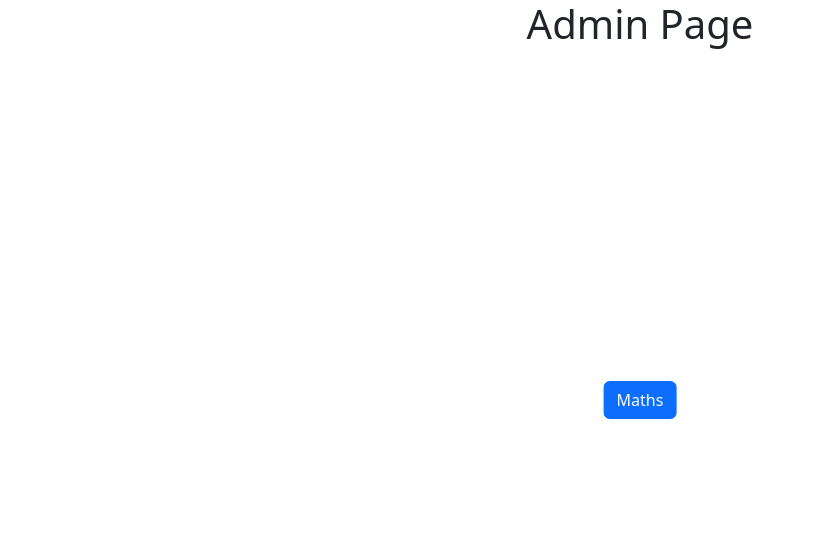
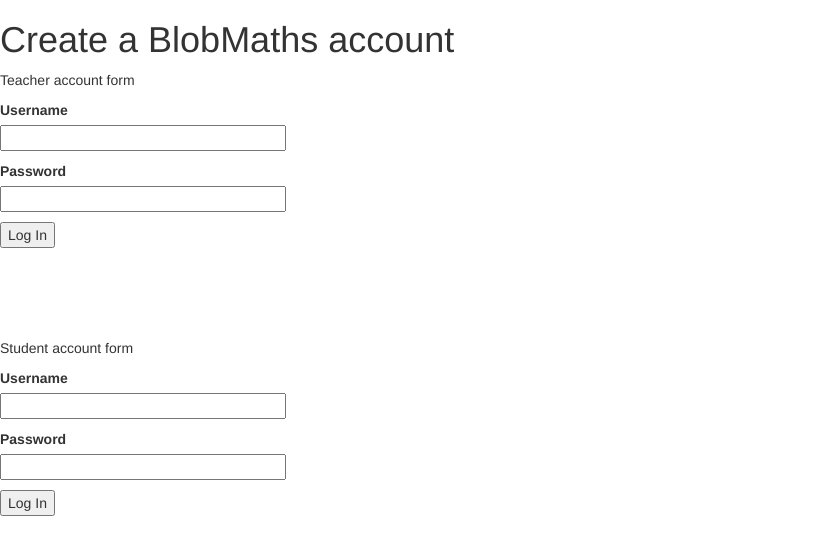
Before and after one commit to Acvari/BlobMaths, a Flask app: page /admin in a window 1280 px wide. Shown: the top 555 px of the page, without its empty margins (0-815 px from the left). Run offline with Flask 2, Linux system fonts and the light colour scheme; some libraries are stand-ins or nearby versions.

Commit message:
Two forms on the admin page where the data input can be used by the server.

```diff
--- a/application.py
+++ b/application.py
@@ -2,6 +2,8 @@
 from secret import Config
 from forms import LoginForm
 from forms import ProfileForm
+from forms import TeacherForm
+from forms import StudentForm
 from flask_bootstrap import Bootstrap
 from flask_login import LoginManager, current_user, login_user
 from user_placeholder import User
@@ -45,7 +47,7 @@
 	form = LoginForm()
 	if form.validate_on_submit():
 		# Admin login
-		if (form.username.data == 'admin') and (form.password.data == 'admin420'):
+		if (form.username.data == 'admin') and (form.password.data == 'admin'):
 			login_user(user)
 			return redirect('/admin')
 		elif (form.username.data != 'Batting Chestum') and (form.password.data != 'bigload420'):
@@ -72,7 +74,16 @@
 
 @app.route('/admin', methods=['GET', 'POST'])
 def admin():
-	return render_template('admin.html')
+	teacher_form = TeacherForm()
+	student_form = StudentForm()
+
+	if teacher_form.submit1.data and teacher_form.validate():
+		return 'Teacher form'
+	if student_form.submit2.data and student_form.validate():
+		return 'Student form'
+
+	return render_template('admin.html', title='Account creation', teacherForm=teacher_form, studentForm=student_form)
+
 
 if __name__ == "__main__":
 	app.run()
--- a/forms.py
+++ b/forms.py
@@ -13,3 +13,13 @@
     photo = SelectField('Photo', choices=[('1', 'Monke'), ('2', 'Ber'), ('3', 'Cat'), ('4', 'Fox')])
     submitNickname = SubmitField('Save changes')
     submitPhoto = SubmitField('Save changes')
+
+class TeacherForm(FlaskForm):
+    username = StringField('Username', validators=[DataRequired()])
+    password = PasswordField('Password', validators=[DataRequired()])
+    submit1 = SubmitField('Log In')
+
+class StudentForm(FlaskForm):
+    username = StringField('Username', validators=[DataRequired()])
+    password = PasswordField('Password', validators=[DataRequired()])
+    submit2 = SubmitField('Log In')
--- a/templates/admin.html
+++ b/templates/admin.html
@@ -1,37 +1,48 @@
-<!doctype html>
+<!DOCTYPE html>
 <html lang="en">
 <head>
-    <meta charset="utf-8">
-    <meta name="viewport" content="width=device-width, initial-scale=1">
-    <title>Admin</title>
-    <link href="https://cdn.jsdelivr.net/npm/bootstrap@5.2.2/dist/css/bootstrap.min.css" rel="stylesheet"
-          integrity="sha384-Zenh87qX5JnK2Jl0vWa8Ck2rdkQ2Bzep5IDxbcnCeuOxjzrPF/et3URy9Bv1WTRi" crossorigin="anonymous">
-    <script src="https://cdn.jsdelivr.net/npm/@popperjs/core@2.11.6/dist/umd/popper.min.js"
-            integrity="sha384-oBqDVmMz9ATKxIep9tiCxS/Z9fNfEXiDAYTujMAeBAsjFuCZSmKbSSUnQlmh/jp3"
-            crossorigin="anonymous"></script>
-    <script src="https://cdn.jsdelivr.net/npm/bootstrap@5.2.2/dist/js/bootstrap.min.js"
-            integrity="sha384-IDwe1+LCz02ROU9k972gdyvl+AESN10+x7tBKgc9I5HFtuNz0wWnPclzo6p9vxnk"
-            crossorigin="anonymous"></script>
-
+    <meta charset="UTF-8">
+    <title>{{title}} - BlobMaths</title>
 </head>
 <body>
+{% extends "bootstrap/base.html" %}
+{% block content %}
+<h1> Create a BlobMaths account </h1>
+<p>Teacher account form</p>
 
-<div class="jumbotron jumbotron-fluid">
-  <div class="container">
-    <h1 class="display-4, text-center">Admin Page</h1>
-    <p class="lead, text-center"></p>
-  </div>
-</div>
+<form action="" method="post" novalidate>
+    {{teacherForm.hidden_tag()}}
+    <p>
+        {{ teacherForm.username.label }}<br>
+        {{ teacherForm.username(size=32) }}
+    </p>
+    <p>
+        {{ teacherForm.password.label }}<br>
+        {{ teacherForm.password(size=32) }}
+    </p>
+    <p>{{ teacherForm.submit1() }}</p>
+</form>
 
-<div class="position-absolute top-50 start-50 translate-middle">
-    <a class="btn btn-primary" href="/game" role="button">Maths</a>
-</div>
+<br>
+<br>
+<br>
+<br>
 
+<p>Student account form</p>
 
-<script src="https://cdn.jsdelivr.net/npm/bootstrap@5.2.2/dist/js/bootstrap.bundle.min.js"
-        integrity="sha384-OERcA2EqjJCMA+/3y+gxIOqMEjwtxJY7qPCqsdltbNJuaOe923+mo//f6V8Qbsw3"
-        crossorigin="anonymous"></script>
+<form action="" method="post" novalidate>
+    {{studentForm.hidden_tag()}}
+    <p>
+        {{ studentForm.username.label }}<br>
+        {{ studentForm.username(size=32) }}
+    </p>
+    <p>
+        {{ studentForm.password.label }}<br>
+        {{ studentForm.password(size=32) }}
+    </p>
+    <p>{{ studentForm.submit2() }}</p>
+</form>
+
+{% endblock %}
 </body>
-
-
 </html>
```
